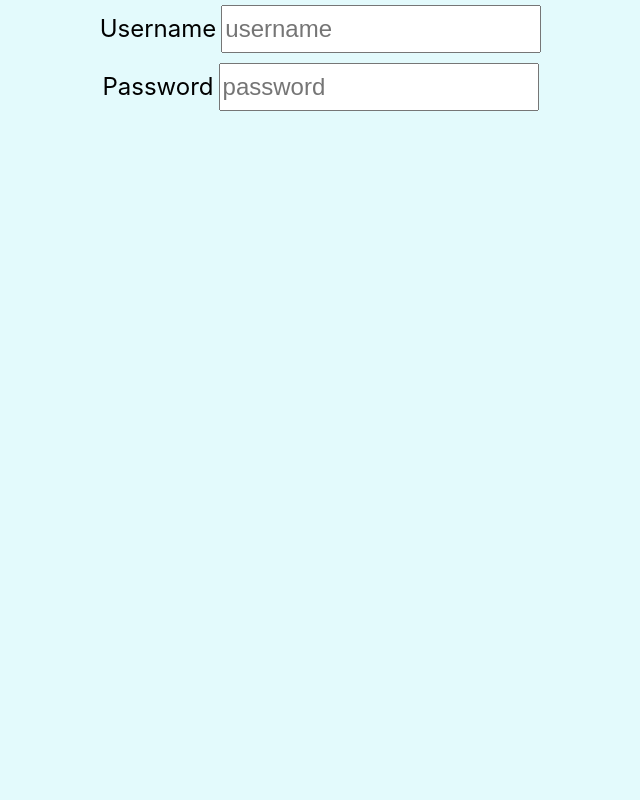
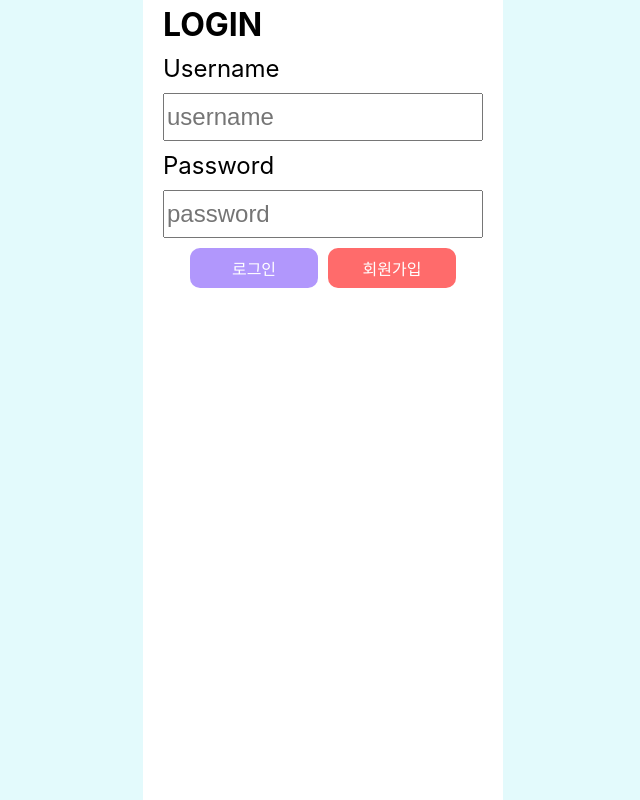
Before and after one commit to witch-factory/memo-jang, a React (Create React App) app in the folder client/: page /login in a window 1280 px wide. Shown: the whole page, without its empty margins (317-957 px from the left). Built offline with nearby package versions, Linux system fonts and the light colour scheme.

Commit message:
로그인 폼 디자인

```diff
--- a/client/src/container.js
+++ b/client/src/container.js
@@ -1,4 +1,5 @@
-import styled from 'styled-components';
+import styled, { css } from 'styled-components';
+import { darken } from 'polished';
 
 const FlexContainer = styled.div`
   display:flex;
@@ -18,4 +19,31 @@ const RowContainer = styled(FlexContainer)`
   justify-content: ${(props) => props.position || 'flex-start'};;
 `;
 
-export { FlexContainer, ColumnContainer, RowContainer };
+const NoteBasicBlock = styled.div`
+  background: ${(props) => props.color || 'white'};
+  color: white;
+  display: flex;
+  justify-content: center;
+  align-items: center;
+  border-radius: 10px;
+  font-size: 1rem;
+`;
+
+const NoteListButton = styled(NoteBasicBlock)`
+  width: 8rem;
+  height: 2.5rem;
+  margin: 5px;
+  ${(props) => {
+    const selected = props.color;
+    return css`
+      &:hover {
+        background: ${darken(0.1, selected)};
+      }
+    `;
+  }
+}
+`;
+
+export {
+  FlexContainer, ColumnContainer, RowContainer, NoteBasicBlock, NoteListButton,
+};
--- a/client/src/login.js
+++ b/client/src/login.js
@@ -1,28 +1,45 @@
 import React from 'react';
 import styled from 'styled-components';
-import { ColumnContainer } from './container';
+import { ColumnContainer, NoteListButton, RowContainer } from './container';
+
+const LoginLogo = styled.h1`
+  margin:5px 20px;
+`;
 
 const UserInput = styled.input`
   width:20rem;
   height:3rem;
-  margin:5px;
+  margin:5px 20px;
   font-size: 1.5rem;
 `;
 
 const UserInputLabel = styled.label`
   font-size: 1.5rem;
+  margin:5px 20px;
+  width:10rem;
+`;
+
+const LoginBackground = styled.div`
+  background: white;
+  height:100%;
+  width:auto;
+  display:flex;
+  flex-direction: column;
 `;
 
 const Login = () => (
-  <ColumnContainer width="100%" position="center">
-    <UserInputLabel htmlFor="username">
-      Username
+  <ColumnContainer width="100%" height="100%" position="center">
+    <LoginBackground>
+      <LoginLogo>LOGIN</LoginLogo>
+      <UserInputLabel htmlFor="username">Username</UserInputLabel>
       <UserInput type="text" name="username" id="username" placeholder="username" />
-    </UserInputLabel>
-    <UserInputLabel>
-      Password
+      <UserInputLabel>Password</UserInputLabel>
       <UserInput type="password" name="password" placeholder="password" />
-    </UserInputLabel>
+      <RowContainer position="center">
+        <NoteListButton color="#b197fc">로그인</NoteListButton>
+        <NoteListButton color="#ff6b6b">회원가입</NoteListButton>
+      </RowContainer>
+    </LoginBackground>
   </ColumnContainer>
 );
 
--- a/client/src/note.js
+++ b/client/src/note.js
@@ -1,32 +1,8 @@
 import React from 'react';
-import styled, { css } from 'styled-components';
-import { darken } from 'polished';
-import { ColumnContainer, RowContainer } from './container';
-
-const NoteBasicBlock = styled.div`
-  background: ${(props) => props.color || 'white'};
-  color: white;
-  display: flex;
-  justify-content: center;
-  align-items: center;
-  border-radius: 10px;
-  font-size: 1rem;
-`;
-
-const NoteListButton = styled(NoteBasicBlock)`
-  width: 8rem;
-  height: 2.5rem;
-  margin: 5px;
-  ${(props) => {
-    const selected = props.color;
-    return css`
-      &:hover {
-        background: ${darken(0.1, selected)};
-      }
-    `;
-  }
-}
-`;
+import styled from 'styled-components';
+import {
+  ColumnContainer, RowContainer, NoteBasicBlock, NoteListButton,
+} from './container';
 
 const NoteListBlock = styled(NoteBasicBlock)`
   width: 18rem;
```
